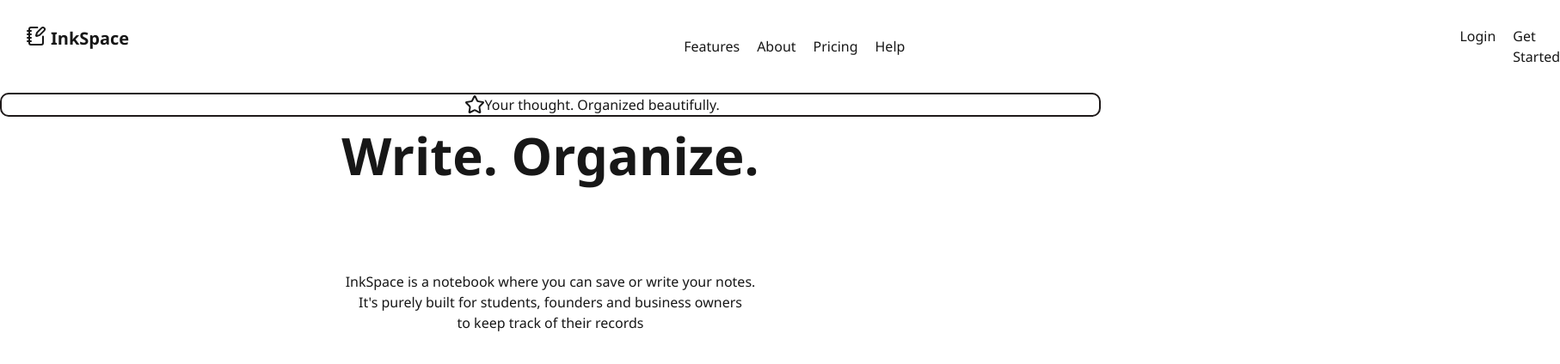
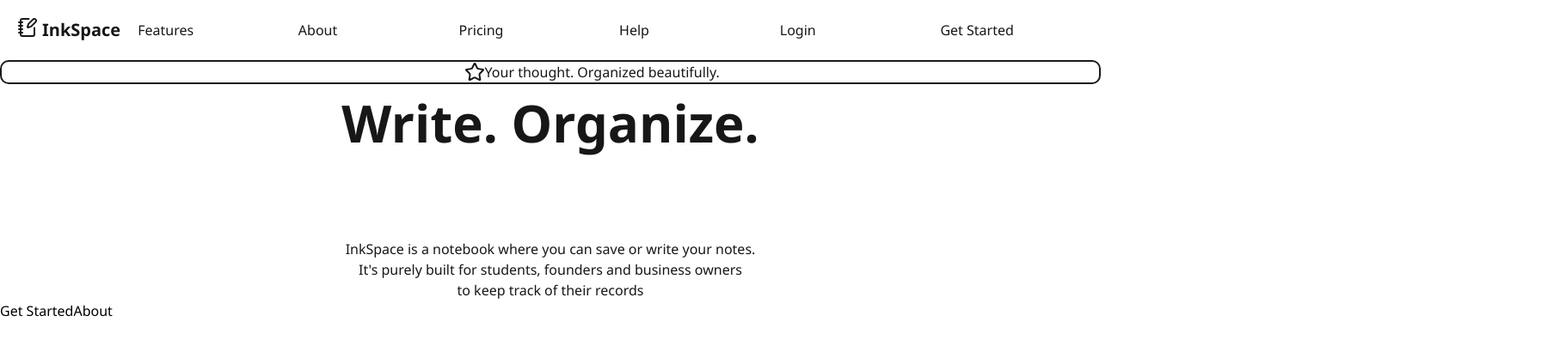
Before and after one commit to aryan-sonsurkar/InkSpace, a Next.js app in the folder inkspace/: page / in a window 1280 px wide. Shown: the top 424 px of the page at 86% size, 1814 px wide, since content can reach past the window. Built offline with nearby package versions, Linux system fonts and the light colour scheme.

Commit message:
Got Stuck on the UI

```diff
--- a/inkspace/app/LandingPage.css
+++ b/inkspace/app/LandingPage.css
@@ -2,13 +2,14 @@
 {
     display: flex;
     flex-direction: row;
-    padding: 30px;
+    padding: 20px;
     gap: 5px;
 }
 
 .Navbar-Icon
 {
     font-size:20px;
+    font-weight: 800;
     font-family: 'Segoe UI', Tahoma, Geneva, Verdana, sans-serif;
 }
 
@@ -22,9 +23,13 @@
 .Navbar-Pages
 {
     align-self: center;
-    padding-left: 640px;
+    justify-content: center;
     gap: 20px;
     display: flex;
+    flex: 1;
+    padding-left: 15px;
+    justify-content: space-between;
+    font-weight: 500;
     flex-direction: row;
     font-family: 'Segoe UI', Tahoma, Geneva, Verdana, sans-serif;
 
@@ -57,3 +62,16 @@
     font-size: 60px;
     font-weight: 800;
 }
+
+.Buttons
+{
+    color: black;
+    background-color: white;
+    width: max-content;
+    justify-content: flex-start;
+    border: 3px black;
+    border-radius: 10px;
+    justify-content: center;
+    flex: 1;
+    justify-content: flex-end;
+}
--- a/inkspace/app/LandingPage.jsx
+++ b/inkspace/app/LandingPage.jsx
@@ -10,12 +10,20 @@ return(
         <h1 className="Navbar-Name">InkSpace</h1>
         <ul className="Navbar-Pages">
             <li><a href="/features">Features</a></li>
+        </ul>
+        <ul className="Navbar-Pages">
             <li><a href="/about">About</a></li>
+        </ul>
+        <ul className="Navbar-Pages">
             <li><a href="/pricing">Pricing</a></li>
+        </ul>
+        <ul className="Navbar-Pages">
             <li><a href="/help">Help</a></li>
         </ul>
         <ul className="Navbar-Pages">
             <li><a href="/login">Login</a></li>
+        </ul>
+        <ul className="Navbar-Pages">
             <li><a href="/register">Get Started</a></li>
         </ul>
     </nav>
@@ -25,6 +33,10 @@ return(
         <h1 className="heading1">Write. Organize.</h1>
         <h1 className="heading2">Remember.</h1>
         <p>InkSpace is a notebook where you can save or write your notes.<br></br>It's purely built for students, founders and business owners<br></br> to keep track of their records</p>
+    <section className="Buttons">
+        <button><a href="/register">Get Started</a></button>
+        <button><a href="/about">About</a></button>
+    </section>
     </section>
     </div>
 );
```
